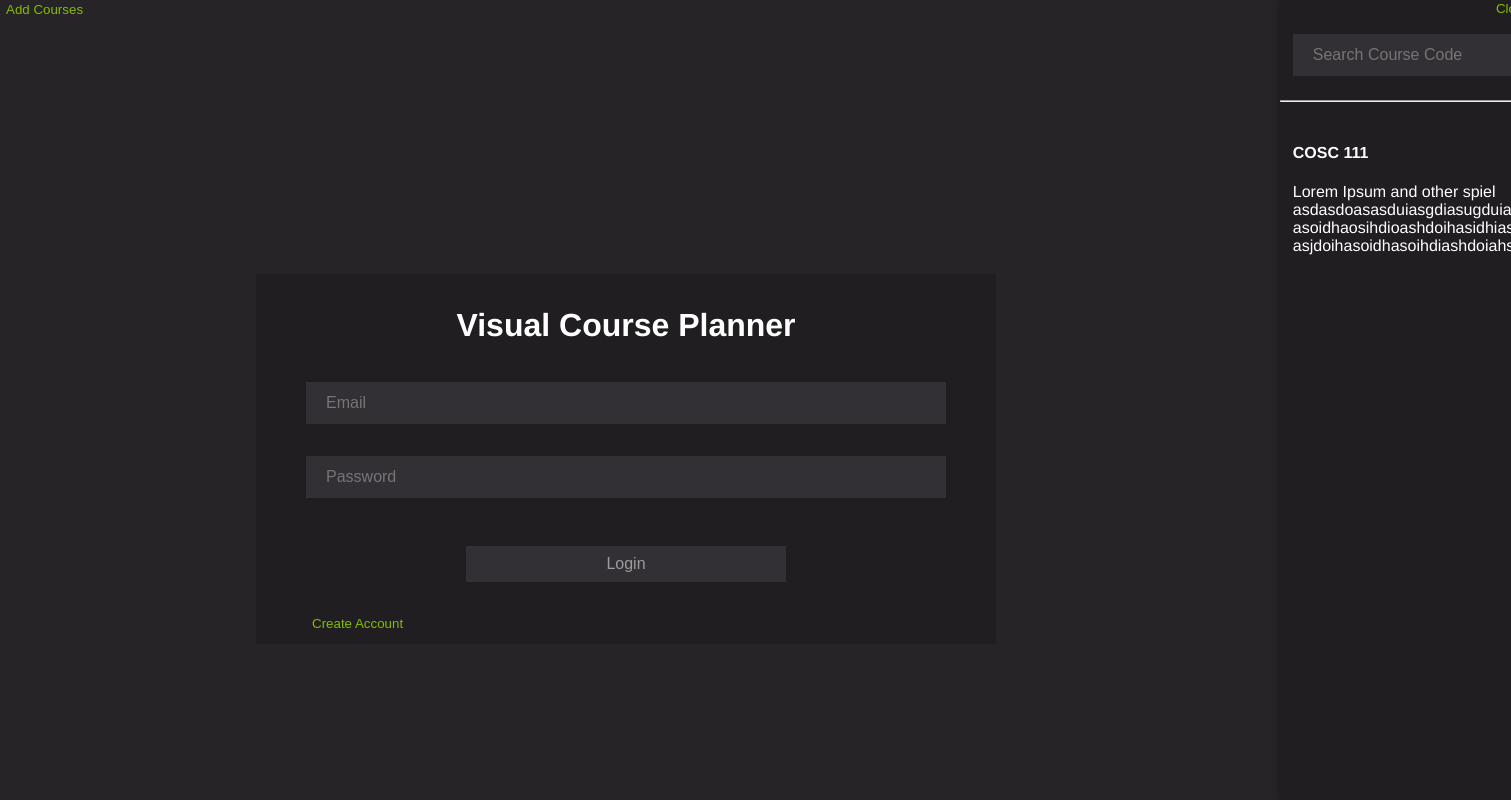
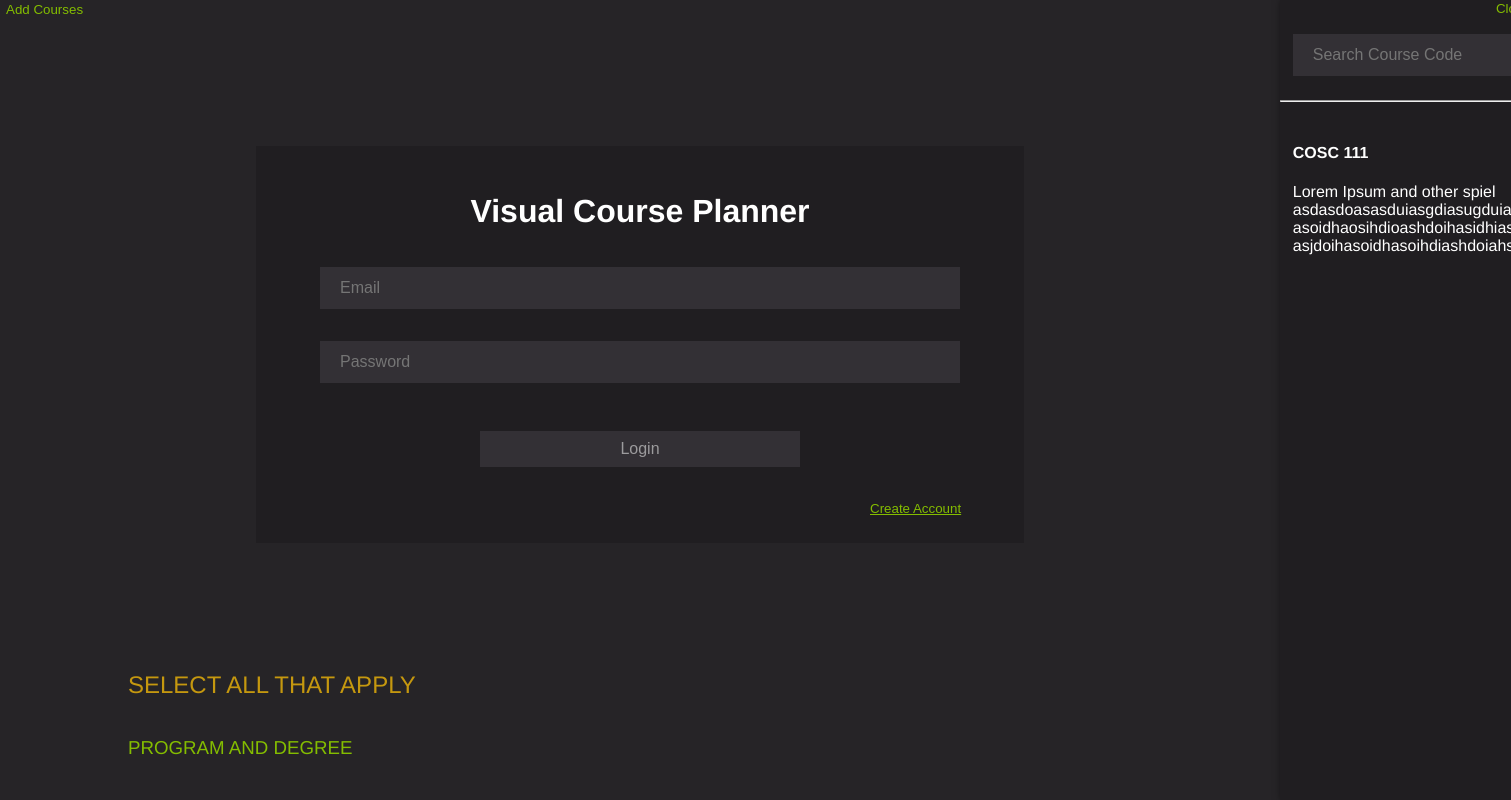
Before and after one commit to UBCO-COSC499-Winter-2018-Term-1-2/visual-course-planner, a React app in the folder client/: page / in a window 1280 px wide. Shown: the top 800 px of the page, 1511 px wide, since content can reach past the window. Built offline with nearby package versions, Linux system fonts and the light colour scheme.

Commit message:
Router added to Login Menu and Create Account Menu and now have their own page. Can now successfully switch between the two

```diff
--- a/client/src/components/Login/LoginInterface.css
+++ b/client/src/components/Login/LoginInterface.css
@@ -1,6 +1,3 @@
-
-/* Li = Login Interface  */
-
 body{
 
     background-color: #262427;
@@ -16,8 +13,8 @@ h1{
 .Menu{
     background-color: #201e21;
     width: 50%;
-    padding: 12px 50px;
-    margin: 20% 20%;
+    padding: 2% 5%;
+    margin: 10% 20%;
     display: inline-block;
     flex-direction: column;
     align-items: center;
@@ -36,6 +33,7 @@ input[type=text] {
     border: none;
 }
 
+/* BTN ALLOWS USER TO LOG INTO VCP */
 .loginbtn{
     width: 50%;
     padding: 9px 20px;
@@ -54,19 +52,21 @@ input[type=text] {
     color: black;
 }
 
-/* THIS BTN IS TO OPEN CREATE ACCOUNT MENU -- DOES NOT CREATE A NEW ACCOUNT FOR USER */
-.openCreateAccountbtn{
+/* THIS BTN IS TO OPEN DIFFERENT MENU THEN WHAT IS ACTIVE*/
+.openDiffMenubtn{
     background:none;
     border:none;
-    margin: 0em auto;
+    margin: 0em 85%;
     cursor: pointer;
     color: #84bd00;
     white-space: nowrap;
     overflow: hidden;
 }
 
-.openCreateAccountbtn:hover {
-    /* background-color: #84bd00;  */
+a{
+    color: #84bd00;
+}
+a:hover {
     color: #afda77;
 }
 
--- a/client/src/components/Login/LoginMenu.js
+++ b/client/src/components/Login/LoginMenu.js
@@ -1,13 +1,17 @@
 import React, { Component } from 'react';
 // import React from 'react';
 import './LoginInterface.css';
+import CreateAccountMenu from '../Signup/CreateAccountMenu';
 import PropTypes from 'prop-types';
+import { Link } from 'react-router-dom';
 
-// const loginMenu = () => {
+
 class LoginMenu extends Component {
+
   render(){
 
     return(
+
       <div className="Menu">
         <h1>Visual Course Planner</h1>
         <form>
@@ -15,15 +19,16 @@ class LoginMenu extends Component {
           <input type="text" name="pass" placeholder="Password"/>
           <button className="loginbtn">Login</button>
           <section className = "CreateAccountMenu">
-            <button className="openCreateAccountbtn" onClick={this.props.toggleMenu}>Create Account</button>
+            <button className="openDiffMenubtn" ><Link to = "/create-account">Create Account</Link></button>
           </section>
         </form>
-      </div>
-
+    </div>
 
     );
+    }
+
   }
-}
+
 LoginMenu.propTypes = {
   toggleMenu: PropTypes.func
 };
--- a/client/src/components/Signup/CreateAccountMenu.js
+++ b/client/src/components/Signup/CreateAccountMenu.js
@@ -1,6 +1,7 @@
 import React, { Component } from 'react';
 // import React from 'react';
 import '../Login/LoginInterface.css';
+import { Link } from 'react-router-dom';
 
 
 // const CreateAccountMenu = () => {
@@ -11,10 +12,7 @@ class CreateAccountMenu extends Component {
 
     return(
       <div className="Menu">
-        {/*
-            // CURRENT COMMENTED OUT CODE MAKES THIS MENU DISAPPER.. ?
-            {this.props.showmenu &&
-            <section id = "CreateAccountMenu"> */}
+
         <form>
           <h1>Visual Course Planner</h1>
 
@@ -24,8 +22,8 @@ class CreateAccountMenu extends Component {
           <input type="text" name="pass" placeholder="* Password"/>
           <input type="text" name="confirmPass" placeholder="* Confirm Password"/>
           <button className="createAccountbtn">Create Account</button>
+          <button className="openDiffMenubtn" ><Link to = "/login">Login Instead</Link></button>
         </form>
-        {/* </section> */}
 
       </div>
 
--- a/client/src/containers/App.js
+++ b/client/src/containers/App.js
@@ -4,7 +4,7 @@ import '../components/Login/LoginInterface.css';
 import LoginMenu from '../components/Login/LoginMenu';
 import CreateAccountMenu from '../components/Signup/CreateAccountMenu';
 import { library } from '@fortawesome/fontawesome-svg-core';
-import { faSignOutAlt } from '@fortawesome/free-solid-svg-icons';
+import { faSignOutAlt, prefix } from '@fortawesome/free-solid-svg-icons';
 import ExtraStudentInfo from '../components/Signup/ExtraStudentInfo';
 
 import SideBarToggleButton from '../components/SideBarToggleButton/SideBarToggleButton'
@@ -14,16 +14,10 @@ import Backdrop from '../components/Backdrop/Backdrop'
 // Font Awesome Icon Imports
 library.add(faSignOutAlt);
 
+
+
 class App extends Component {
-  // constructor(){
-  //   super();
-  //   this.state = { showMenu: true};
-  //   this.toggleMenu = this.toggleMenu.bind(this);
-  // }
 
-  // toggleMenu = () => {
-  //   this.setState( {showMenu: !this.state.showMenu});
-  // }
 
   state = {
     drawerOpen : false
@@ -42,6 +36,8 @@ class App extends Component {
 
   render() {
 
+
+
     let backdrop;
 
     if(this.state.drawerOpen){
@@ -55,9 +51,6 @@ class App extends Component {
           {backdrop}
 
           <LoginMenu  />
-          {/* toggleMenu={this.toggleMenu} */}
-          <CreateAccountMenu />
-          {/* showMenu={this.state.showMenu} */}
           <ExtraStudentInfo></ExtraStudentInfo>
         </div>
 
```
